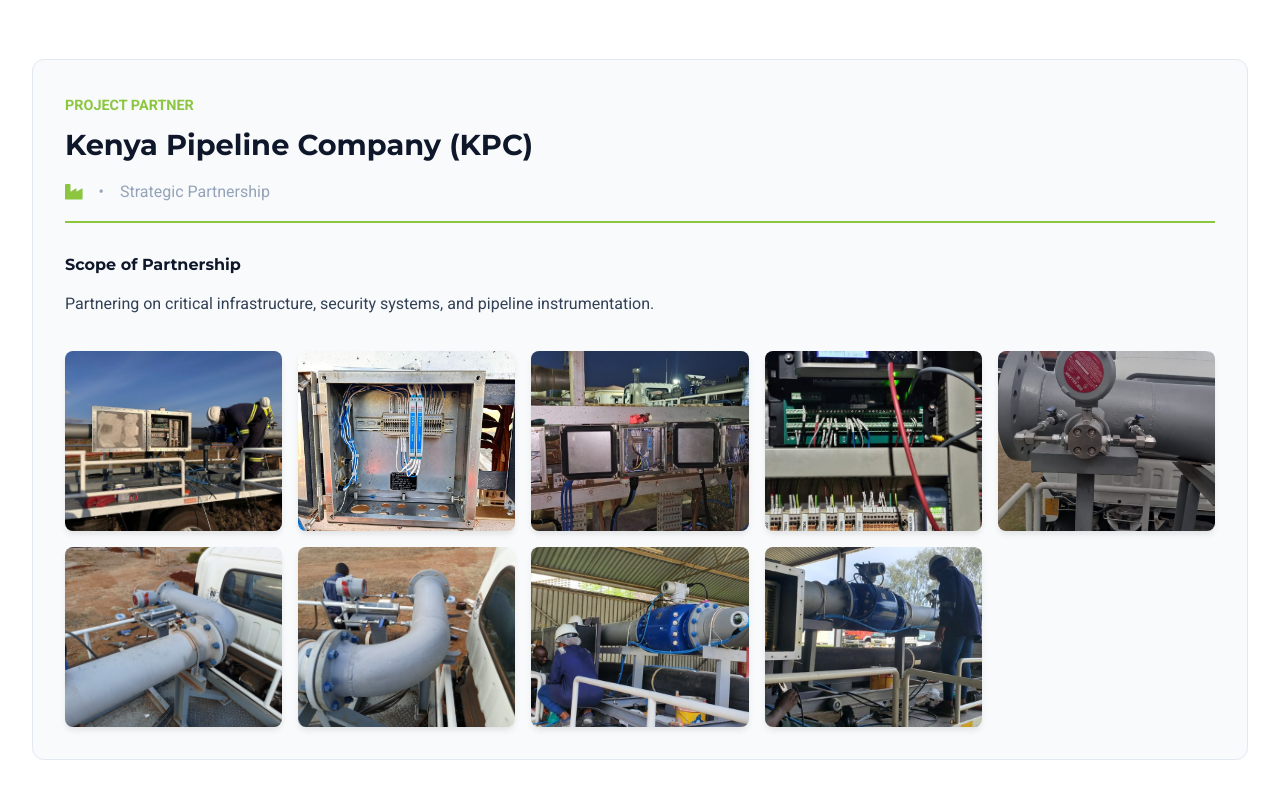
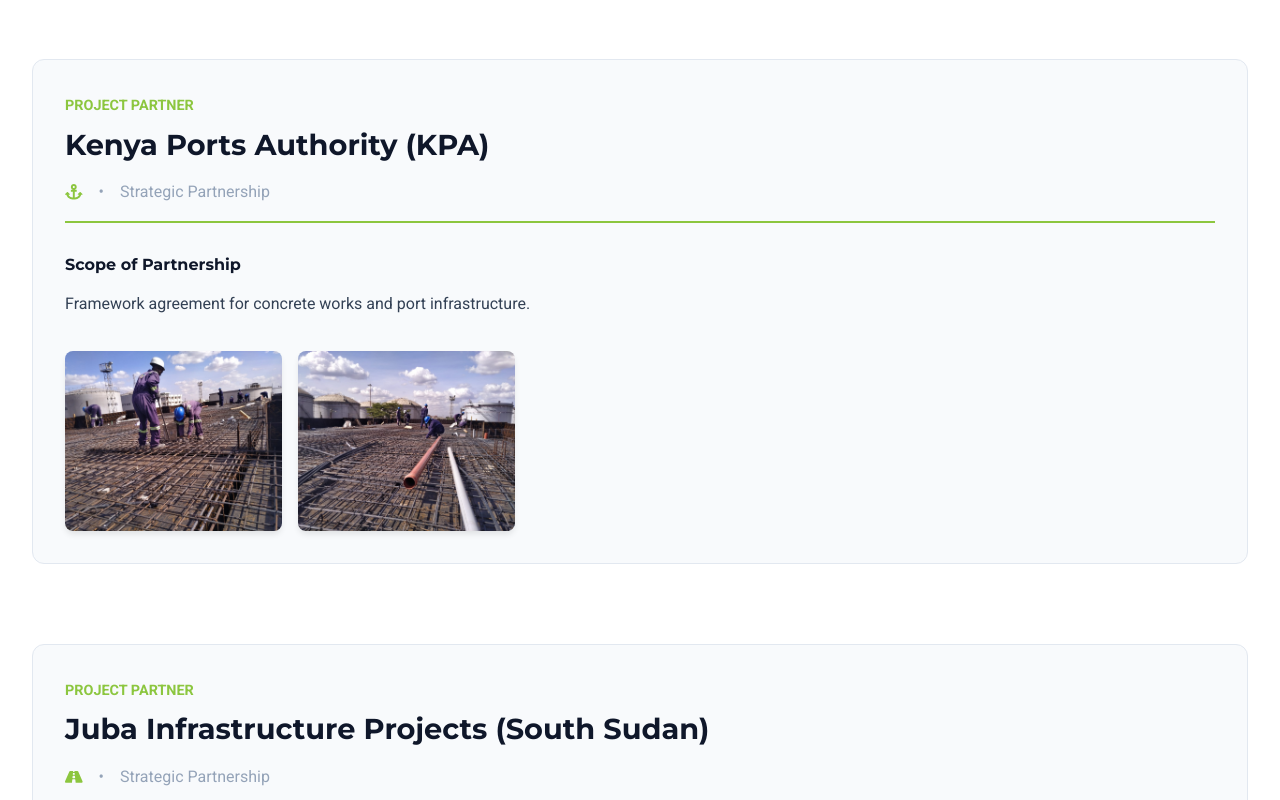
Before and after one commit to sharlmon/IrishTradingSite, a React (Vite) app: page /#/projects in a window 1280 px wide. Shown: the part 3680-4480 px from the top of the page. Built offline with nearby package versions, Linux system fonts and the light colour scheme.

Commit message:
fix: remove duplicate KPC project group from general list

```diff
--- a/src/components/Projects.jsx
+++ b/src/components/Projects.jsx
@@ -49,23 +49,12 @@
 import accessControlSystem from '../assets/access-control-system.png';
 
 const clientGroups = [
+    // KPC Group removed as it is now covered by the detailed Featured Projects above
+    /*
     {
-        id: 'kpc',
-        name: "Kenya Pipeline Company (KPC)",
-        icon: <FaIndustry />,
-        description: "Partnering on critical infrastructure, security systems, and pipeline instrumentation.",
-        projects: [
-            { id: 30, image: pipelineInstrumentation, title: 'Pipeline Instrumentation', location: 'KPC Oil Pipeline' },
-            { id: 31, image: junctionBoxWiring, title: 'Industrial Junction Box', location: 'Control Systems' },
-            { id: 32, image: controlPanelsNight, title: 'Control Panel Installation', location: 'Pipeline Station' },
-            { id: 33, image: flowComputerDisplay, title: 'Flow Computer Systems', location: 'Metering Station' },
-            { id: 34, image: pipelineValveGauge, title: 'Pipeline Valve & Gauge', location: 'Oil & Gas Facility' },
-            { id: 35, image: meteringSkidPs14, title: 'PS14 Metering Skid', location: 'Kenya Pipeline Company' },
-            { id: 36, image: densityMeterInstallation, title: 'Density Meter Installation', location: 'Pipeline Station' },
-            { id: 37, image: flowMeterBlue, title: 'Flow Meter Assembly', location: 'Morendat Institute' },
-            { id: 39, image: controlPanelWiring, title: 'Control Panel Wiring', location: 'Instrumentation Skid' },
-        ]
+        id: 'kpc', ... (removed to avoid duplication)
     },
+    */
     {
         id: 'kpa',
         name: "Kenya Ports Authority (KPA)",
```
